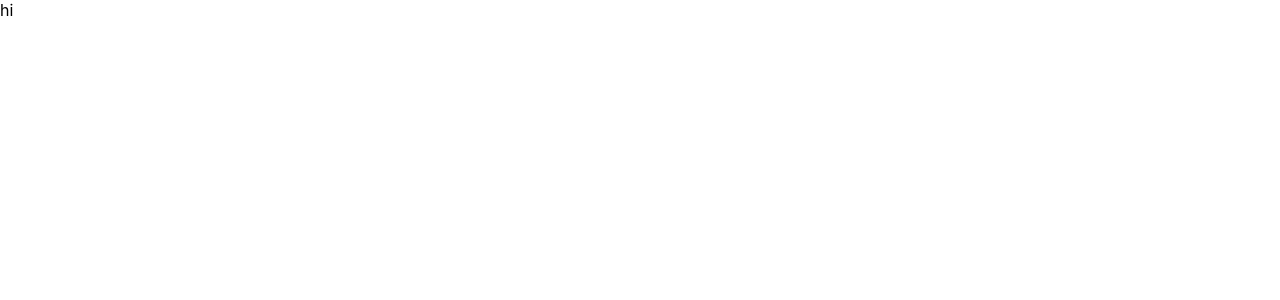
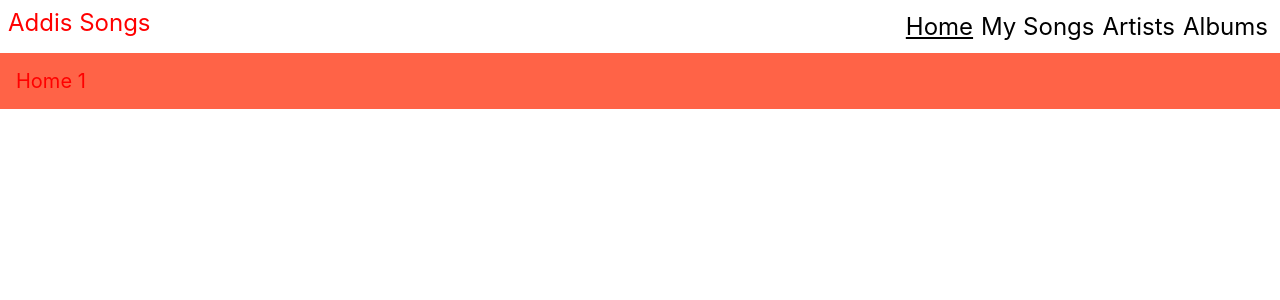
Before and after one commit to ragangithub/Addis-frontend, a React (Create React App) app: page / in a window 1280 px wide. Shown: the top 300 px of the page. Built offline with nearby package versions, Linux system fonts and the light colour scheme.

Commit message:
Add Navbar

```diff
--- a/src/App.tsx
+++ b/src/App.tsx
@@ -1,7 +1,22 @@
 import React from "react";
+import { Routes, Route } from "react-router-dom";
+
+import { SongsPage, AlbumsPage, ArtistsPage, GenrePage, Home } from "./pages";
+import { Navbar } from "./components/Navbar";
 
 function App() {
-  return <div className="App">hi</div>;
+  return (
+    <>
+      <Navbar />
+      <Routes>
+        <Route path="/" element={<Home />} />
+        <Route path="/songs" element={<SongsPage />} />
+        <Route path="/albums" element={<AlbumsPage />} />
+        <Route path="/artists" element={<ArtistsPage />} />
+        <Route path="/genre" element={<GenrePage />} />
+      </Routes>
+    </>
+  );
 }
 
 export default App;
--- /dev/null
+++ b/src/components/Navbar.tsx
@@ -0,0 +1,113 @@
+///** @jsxImportSource @emotion/react */
+import React, { useState } from "react";
+import { jsx, css } from "@emotion/react";
+import { NavLink } from "react-router-dom";
+import styled from "@emotion/styled";
+import {
+  typography,
+  space,
+  color,
+  position,
+  top,
+  zIndex,
+  flexbox,
+  layout,
+} from "styled-system";
+
+interface StyledDivProps {
+  fontSize?: number;
+  p?: number;
+  backgroundColor?: string;
+  position?: string;
+  top?: number;
+  zIndex?: number;
+  display?: string;
+  justifyContent?: string;
+  padding?: number;
+  gap?: number;
+  margin?: number;
+}
+
+const Nav = styled.nav<StyledDivProps>`
+  ${flexbox}
+  ${layout}
+  ${position}
+  ${top}
+  ${zIndex}
+  ${color}
+  ${space}
+`;
+
+const BrandName = styled.span<StyledDivProps>`
+  ${typography}
+  ${color}
+`;
+
+const Div = styled.div<StyledDivProps>`
+  ${flexbox}
+  ${layout}
+  ${typography}
+  ${space}
+  ${color}
+
+  @media (max-width: 768px) {
+    font-size: 14px;
+    color: black;
+  }
+`;
+
+const Wrapper = styled.div<StyledDivProps>`
+  ${position}
+  ${top}
+  ${zIndex}
+`;
+
+interface Link {
+  path: string;
+  label: string;
+}
+
+const links: Link[] = [
+  { path: "/", label: "Home" },
+  { path: "/songs", label: "My Songs" },
+  { path: "/artists", label: "Artists" },
+  { path: "/albums", label: "Albums" },
+];
+
+export const Navbar = () => {
+  return (
+    <div>
+      <Nav
+        position="sticky"
+        zIndex={30}
+        display="flex"
+        justifyContent="space-between"
+        padding={2}
+      >
+        <BrandName fontSize={4} color="red">
+          Addis Songs
+        </BrandName>
+        <Div
+          fontSize={4}
+          color="mainColor"
+          display="flex"
+          justifyContent="space-between"
+        >
+          {links.map((link) => (
+            <Div key={link.label} margin={1} color="red">
+              <NavLink
+                to={link.path}
+                style={({ isActive }) => ({
+                  textDecoration: isActive ? "underline" : "none",
+                  color: "black",
+                })}
+              >
+                {link.label}
+              </NavLink>
+            </Div>
+          ))}
+        </Div>
+      </Nav>
+    </div>
+  );
+};
--- a/src/index.tsx
+++ b/src/index.tsx
@@ -1,15 +1,18 @@
-import React from 'react';
-import ReactDOM from 'react-dom/client';
-import './index.css';
-import App from './App';
-import reportWebVitals from './reportWebVitals';
+import React from "react";
+import ReactDOM from "react-dom/client";
+import "./index.css";
+import App from "./App";
+import reportWebVitals from "./reportWebVitals";
+import { BrowserRouter } from "react-router-dom";
 
 const root = ReactDOM.createRoot(
-  document.getElementById('root') as HTMLElement
+  document.getElementById("root") as HTMLElement
 );
 root.render(
   <React.StrictMode>
-    <App />
+    <BrowserRouter>
+      <App />
+    </BrowserRouter>
   </React.StrictMode>
 );
 
--- a/src/pages/Home.tsx
+++ b/src/pages/Home.tsx
@@ -1,5 +1,45 @@
+/** @jsxImportSource @emotion/react */
 import React from "react";
+import { jsx, css } from "@emotion/react";
+// import { typography, space, color } from "styled-system";
+import styled from "@emotion/styled";
+import { typography, space, color, position, top, zIndex } from "styled-system";
 
-export const Home = () => {
-  return <>home</>;
+interface StyledDivProps {
+  fontSize?: number;
+  p?: number;
+  backgroundColor?: string;
+  position?: string;
+  top?: number;
+  zIndex?: number;
+}
+
+const StyledDiv = styled.div<StyledDivProps>`
+  ${typography}
+  ${space}
+  ${color}
+  @media (max-width: 768px) {
+    font-size: 14px;
+    color: black;
+  }
+`;
+
+const Wrapper = styled.div<StyledDivProps>`
+  ${position}
+  ${top}
+  ${zIndex}
+`;
+
+const Home = () => {
+  return (
+    <>
+      <Wrapper position="sticky" zIndex={30}>
+        <StyledDiv color="red" fontSize={3} p={3} backgroundColor="tomato">
+          Home 1
+        </StyledDiv>
+      </Wrapper>
+    </>
+  );
 };
+
+export default Home;
--- /dev/null
+++ b/src/pages/index.jsx
@@ -0,0 +1,8 @@
+import SongsPage from "./SongsPage";
+
+import AlbumsPage from "./AlbumsPage";
+import ArtistsPage from "./ArtistsPage";
+import GenrePage from "./GenrePage";
+import Home from "./Home";
+
+export { SongsPage, AlbumsPage, ArtistsPage, GenrePage, Home };
```
Also changed, not shown: package.json (+10 -0 lines), tsconfig.json (+2 -8 lines), 1 other file (tests, documents, lock files or other folders).
